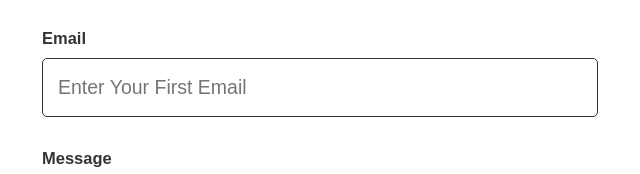
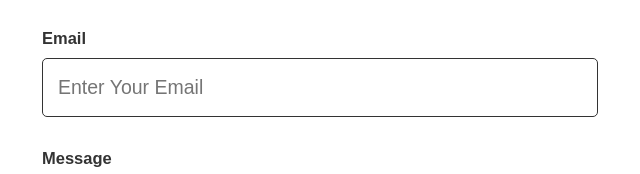
Before and after one commit to jeaninemeli/jeaninemeli_portfolio, a plain HTML site: page index.html in a window 1280 px wide. Shown: the part 6164-6338 px from the top of the page, 320-960 px from the left. Drawn offline with nearby package versions, Linux system fonts and the light colour scheme.

Commit message:
spelling mistake

```diff
--- a/index.html
+++ b/index.html
@@ -288,7 +288,7 @@
 
                          <div class="form-group">
                             <label for="email">Email</label>
-                            <input type="email" placeholder="Enter Your First Email">
+                            <input type="email" placeholder="Enter Your Email">
                         </div>
 
                          <div class="form-group">
```
